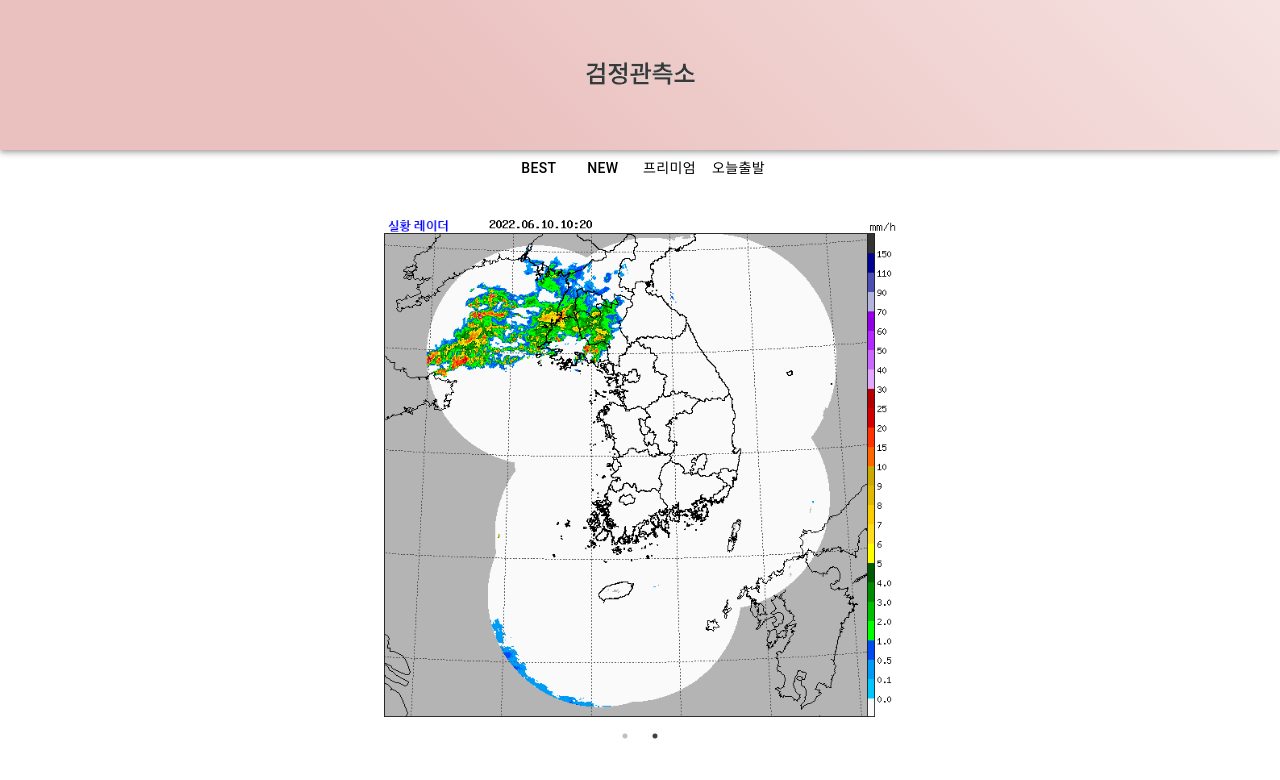
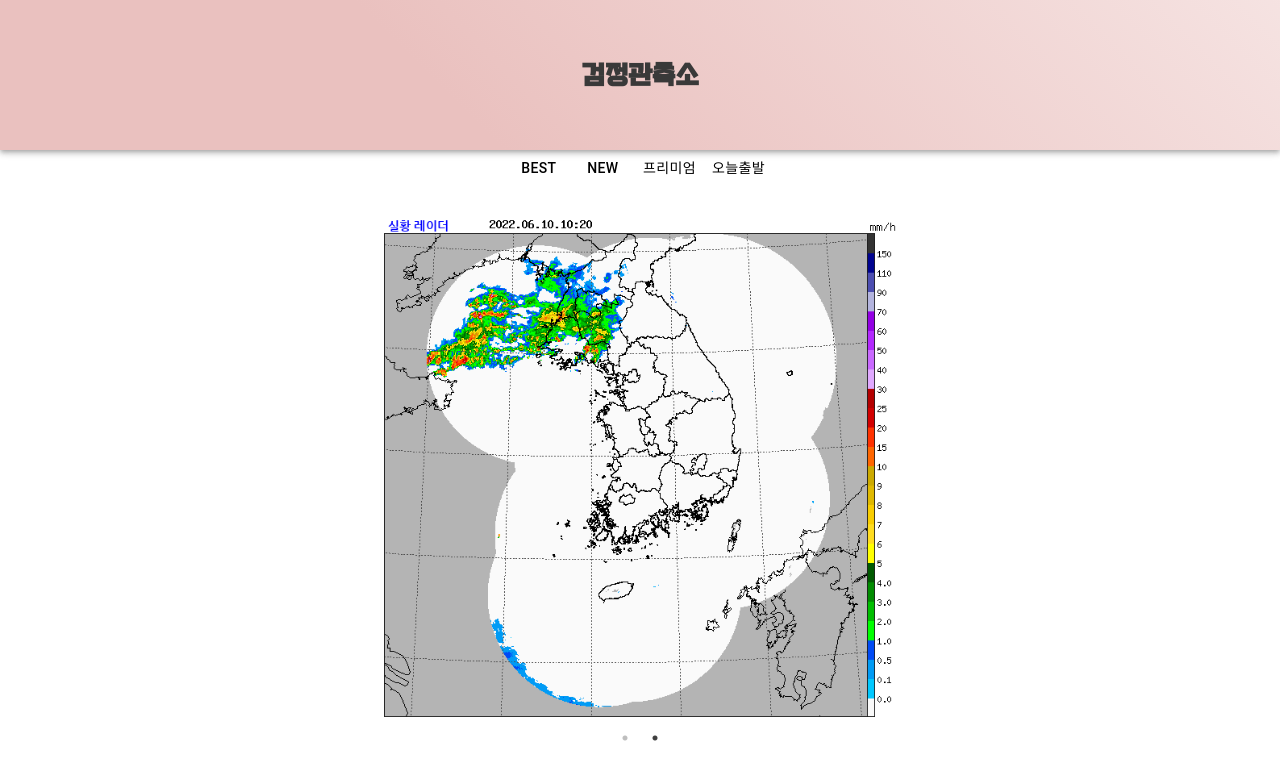
Before and after one commit to suddenattack97/mshop_client, a React (Create React App) app: page / in a window 1280 px wide. Shown: the top 780 px of the page. Built offline with nearby package versions, Linux system fonts and the light colour scheme.

Commit message:
[전체] 태백시 폰트체 추가

```diff
--- a/src/App.js
+++ b/src/App.js
@@ -25,7 +25,7 @@ function App() {
     <div className="App">
       <AppBar position="static" className="appBar">
         <Toolbar style={{ height: '150px', display: 'flex', justifyContent: 'center', alignItems: 'center' }}>
-          <Typography variant="h5" style={{ textAlign: 'center', fontWeight: 'bold', color: 'rgb(57,57,57)', WebkitTextStroke: '0.3px white' }}>
+          <Typography variant="h5" style={{ fontFamily :'taebaek', textAlign: 'center', fontWeight: 'bold', color: 'rgb(57,57,57)' }}>
             검정관측소
           </Typography>
         </Toolbar>
--- a/src/index.css
+++ b/src/index.css
@@ -1,8 +1,9 @@
 body {
   margin: 0;
-  font-family: -apple-system, BlinkMacSystemFont, 'Segoe UI', 'Roboto', 'Oxygen',
+  /* font-family: -apple-system, BlinkMacSystemFont, 'Segoe UI', 'Roboto', 'Oxygen',
     'Ubuntu', 'Cantarell', 'Fira Sans', 'Droid Sans', 'Helvetica Neue',
-    sans-serif;
+    sans-serif; */
+  font-family: "taebaek";
   -webkit-font-smoothing: antialiased;
   -moz-osx-font-smoothing: grayscale;
 }
@@ -11,3 +12,9 @@ code {
   font-family: source-code-pro, Menlo, Monaco, Consolas, 'Courier New',
     monospace;
 }
+
+@font-face {
+  font-family: "taebaek";
+  font-weight: normal;
+  src: url("./fonts/TAEBAEK font.ttf") format("truetype");
+}
```
Also changed, not shown: src/fonts/TAEBAEK font.ttf (added).
